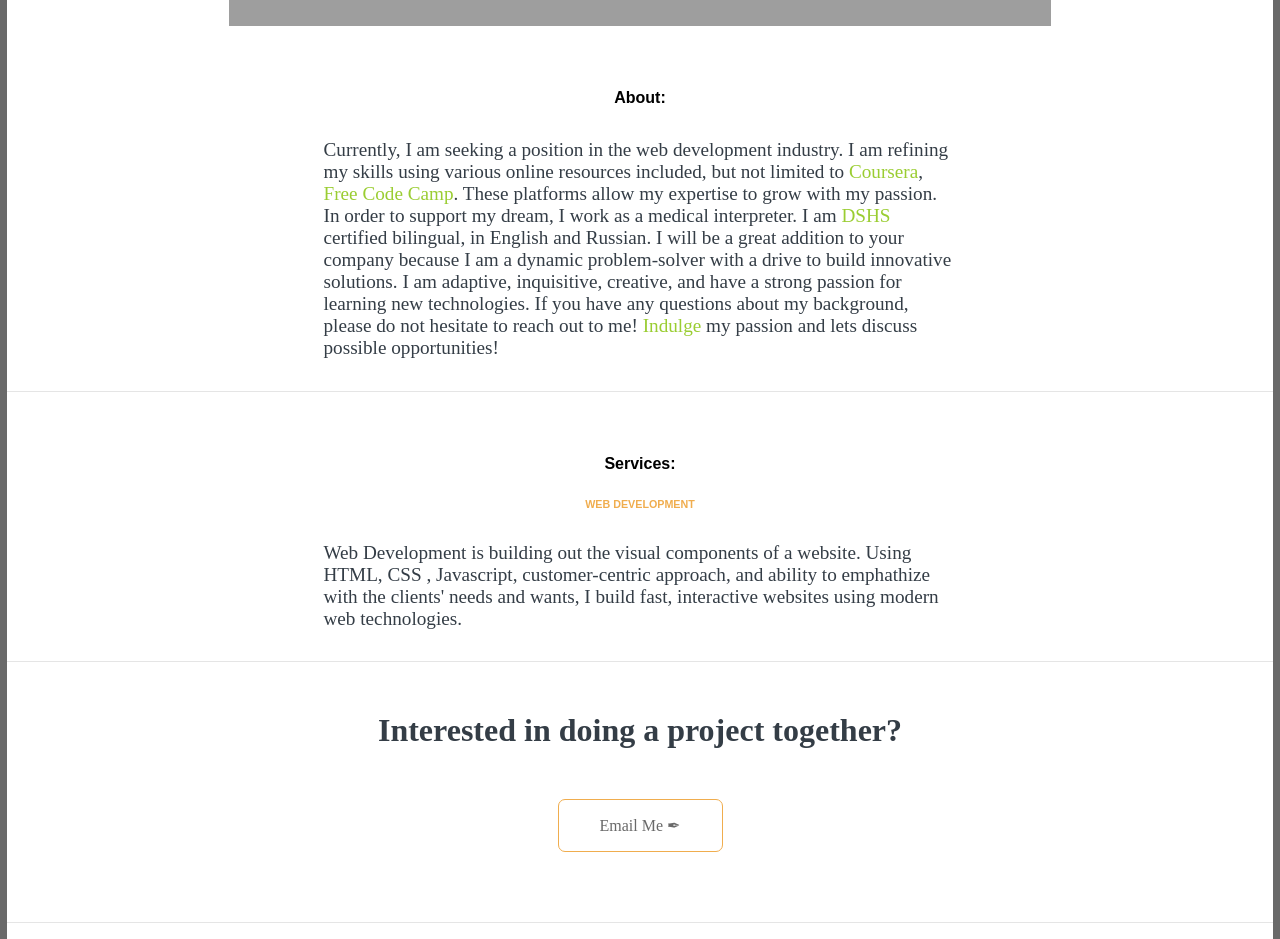
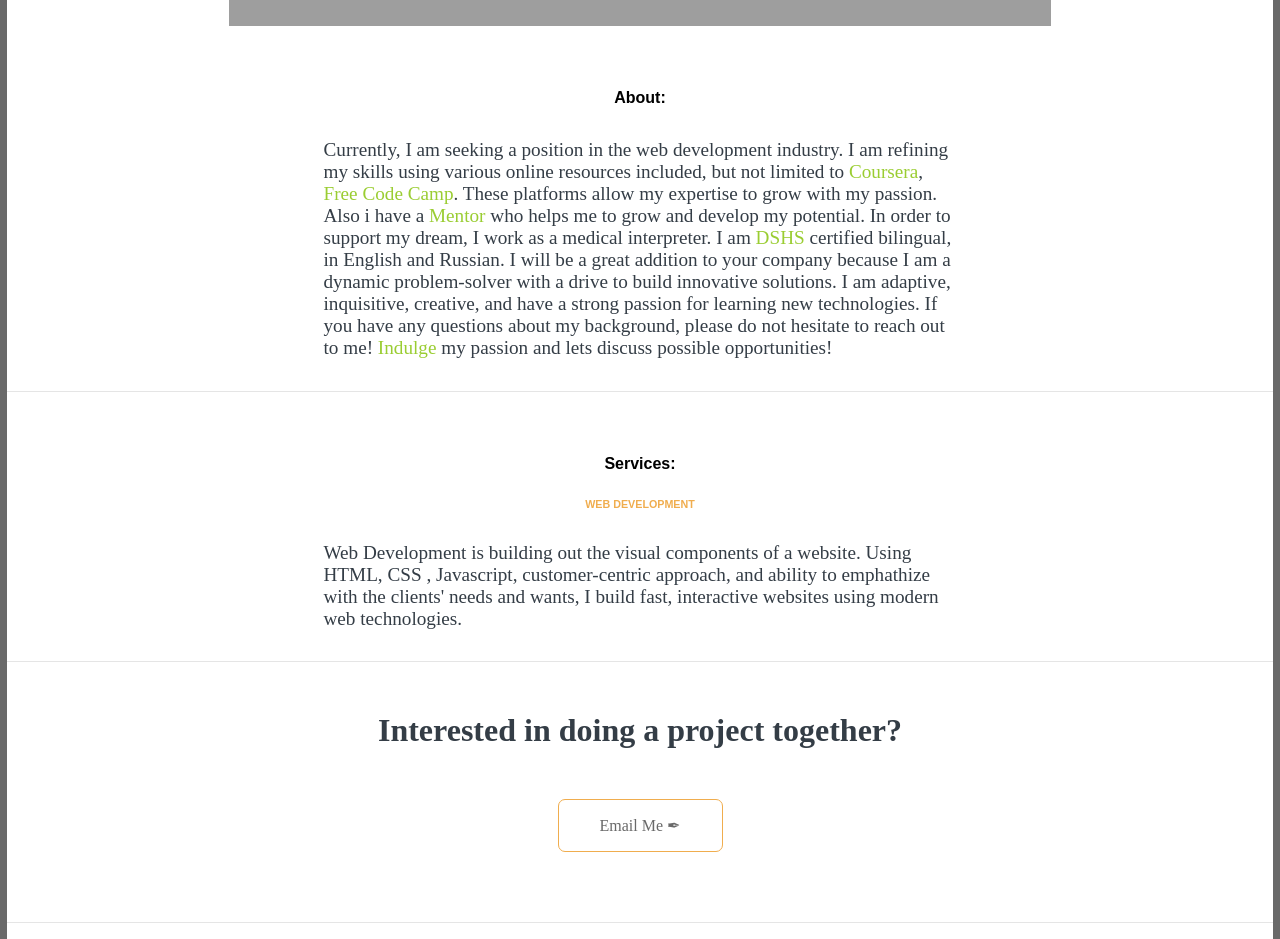
Before and after one commit to StasVitvitskiy/Portfolio, a React (Create React App) app in the folder frontend/: page / in a window 1280 px wide. Shown: the part 820-1759 px from the top of the page. Built offline with nearby package versions, Linux system fonts and the light colour scheme; grey boxes are pictures that could not be loaded.

Commit message:
Fixed indulge scroll

```diff
--- a/frontend/src/components/Body.js
+++ b/frontend/src/components/Body.js
@@ -21,7 +21,9 @@ export default class Body extends React.Component {
                         various online resources included, but not limited to
                         <a target="_blank" href="https://www.coursera.org"> Coursera</a>,
                         <a target="_blank" href="https://www.freecodecamp.com/stasvitvitskiy"> Free Code Camp</a>.
-                        These platforms allow my expertise to grow with my passion.
+                        These platforms allow my expertise to grow with my passion. Also
+                        i have a <a target="_blank" href="https://github.com/one-more"> Mentor </a> who
+                        helps me to grow and develop my potential.
                         In order to support my dream, I work as a medical interpreter.
                         I am <a target="_blank"
                             href="https://www.dshs.wa.gov/fsa/language-testing-and-certification-program">
@@ -32,7 +34,8 @@ export default class Body extends React.Component {
                         have a strong passion for learning new technologies.
                         If you have any questions about my background,
                         please do not hesitate to reach out to me!
-                        <a onClick={() => scrollTo(document.body,1200,600)}> Indulge</a> my passion and lets discuss possible opportunities!
+                        <a onClick={() => scrollTo(document.body,
+                            document.querySelector('#email_me').offsetTop,600)}> Indulge</a> my passion and lets discuss possible opportunities!
                     </div>
                 </div>
             </div>
@@ -49,7 +52,7 @@ export default class Body extends React.Component {
                 </div>
             </div>
                 <div className="border-bottom content-block">
-                <div>
+                <div id="email_me">
                     <h1 className="centered heading-block font">
                         Interested in doing a
                         project together?
```
